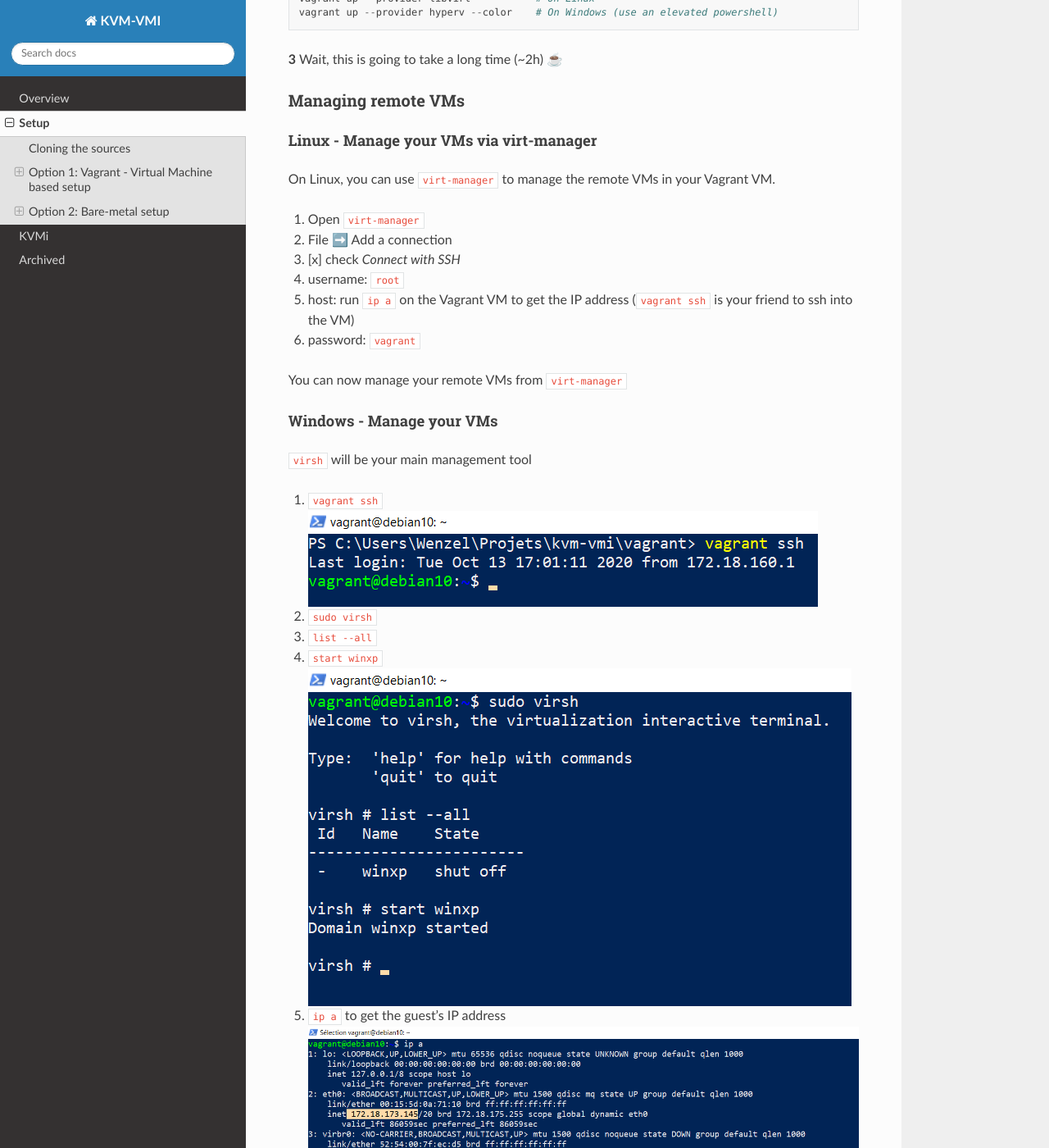
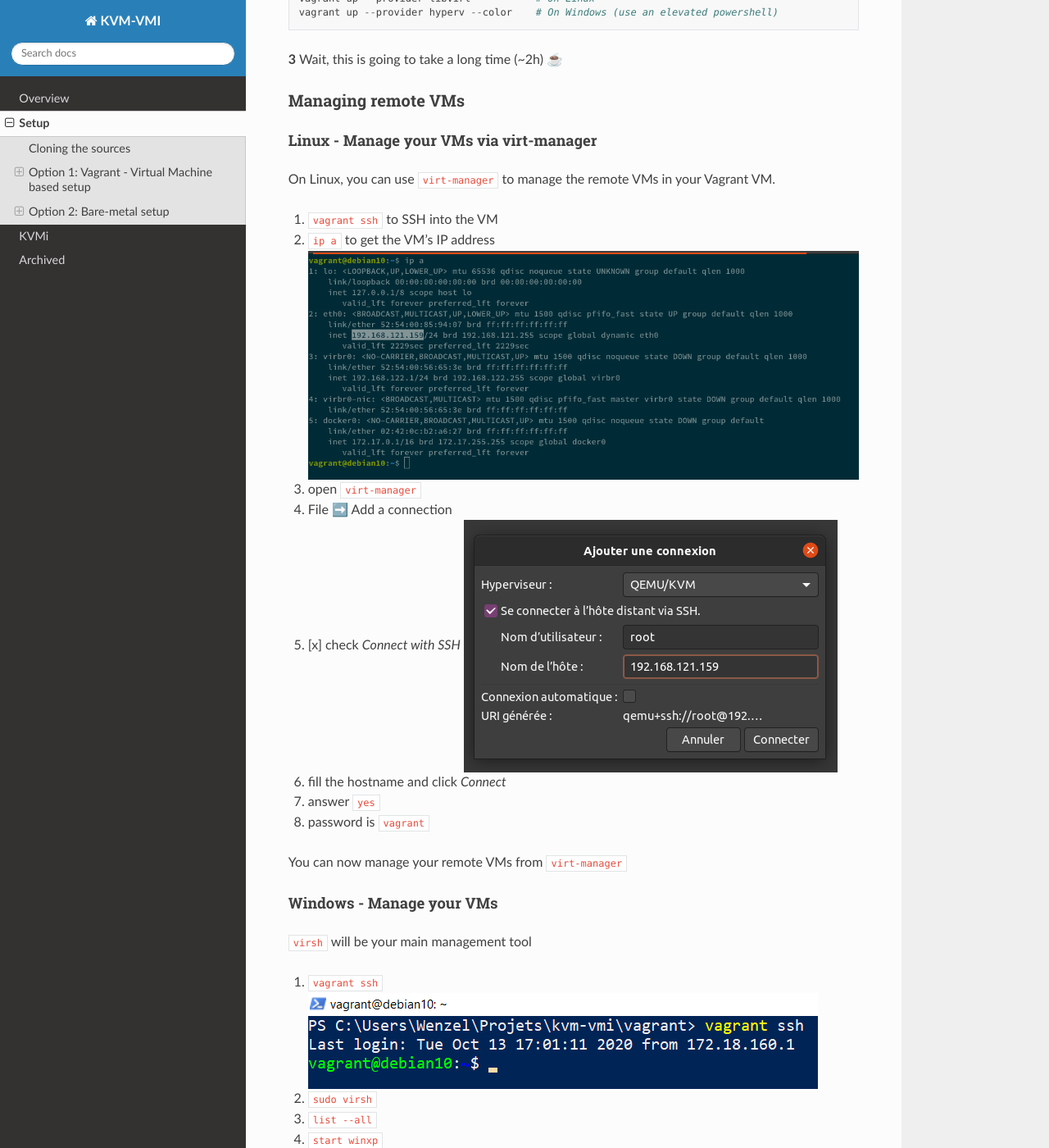
Before and after one commit to KVM-VMI/kvm-vmi, a Sphinx documentation site: the page built from docs/setup.md, in a window 1280 px wide and 1400 px high, scrolled down 2527 px. Shown: the whole window at 82% size. Built offline with Sphinx 7.4.7 and the Read the Docs theme 2.0.0, drawn with Linux system fonts in a browser that asks for light colours; some of the changed text lies outside the part shown.

Commit message:
docs: add images to manage Linux VMs

```diff
--- a/docs/setup.md
+++ b/docs/setup.md
@@ -118,12 +118,16 @@ vagrant up --provider hyperv --color    # On Windows (use an elevated powershell
 
 On Linux, you can use `virt-manager` to manage the remote VMs in your Vagrant VM.
 
-1. Open `virt-manager`
-2. File ➡️ Add a connection
-3. [x] check _Connect with SSH_
-4. username: `root`
-5. host: run `ip a` on the Vagrant VM to get the IP address (`vagrant ssh` is your friend to ssh into the VM)
-6. password: `vagrant`
+1. `vagrant ssh` to SSH into the VM
+2. `ip a` to get the VM's IP address
+    ![ip a](images/linux/ip_a.png)
+3. open `virt-manager`
+4. File ➡️ Add a connection
+5. [x] check _Connect with SSH_
+    ![add_connection](images/linux/add_connection.png)
+6. fill the hostname and click _Connect_
+7. answer `yes`
+8. password is `vagrant`
 
 You can now manage your remote VMs from `virt-manager`
 
@@ -141,7 +145,7 @@ You can now manage your remote VMs from `virt-manager`
     ![ip a](images/windows/ip_a.png)
 6. `sudo netstat -lapute` to get QEMU's VNC port
     ![port](images/windows/port.png)
-7.Connect with a VNC client to the remote VM !
+7. Connect with a VNC client to the remote VM !
 
 ![vnc connect](images/windows/vnc_connect.png)
 ![vnc opened](images/windows/vnc_warning.png)
```
Also changed, not shown: docs/images/linux/add_connection.png (added), docs/images/linux/ip_a.png (added).
